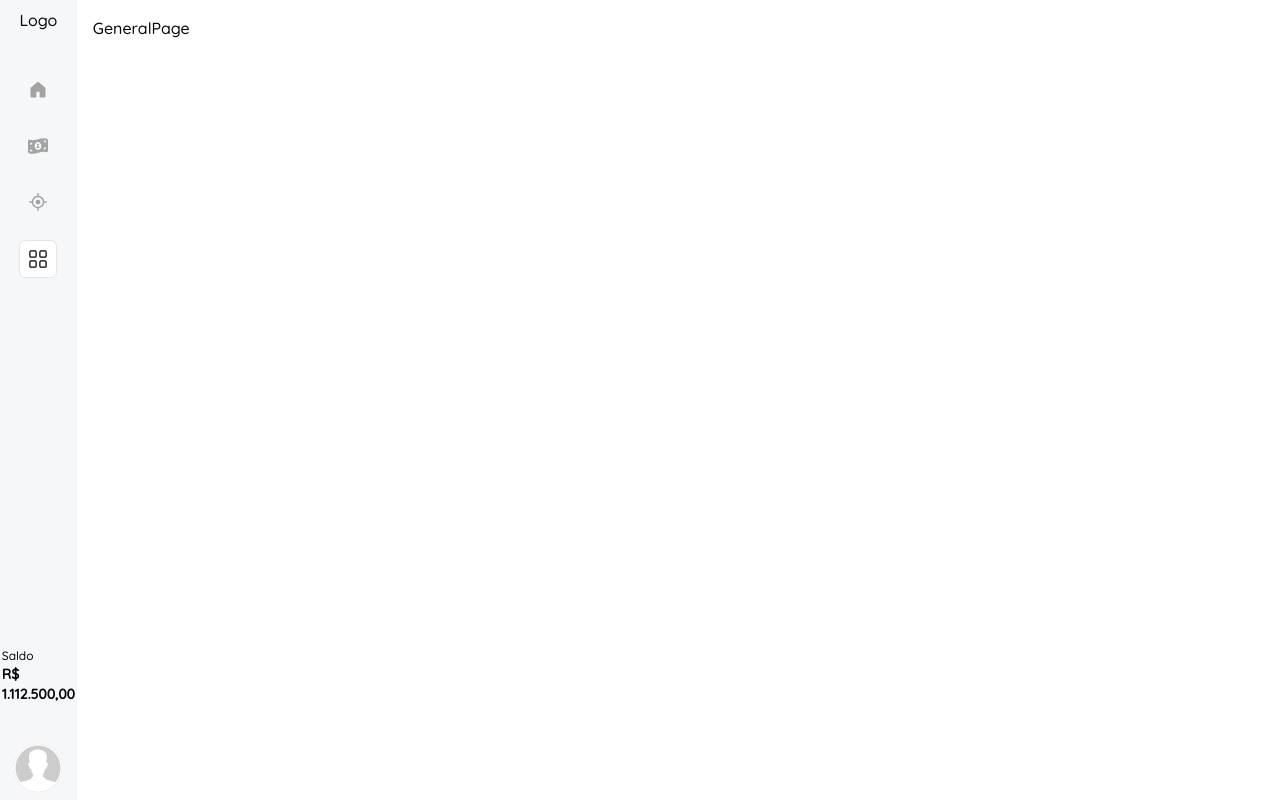
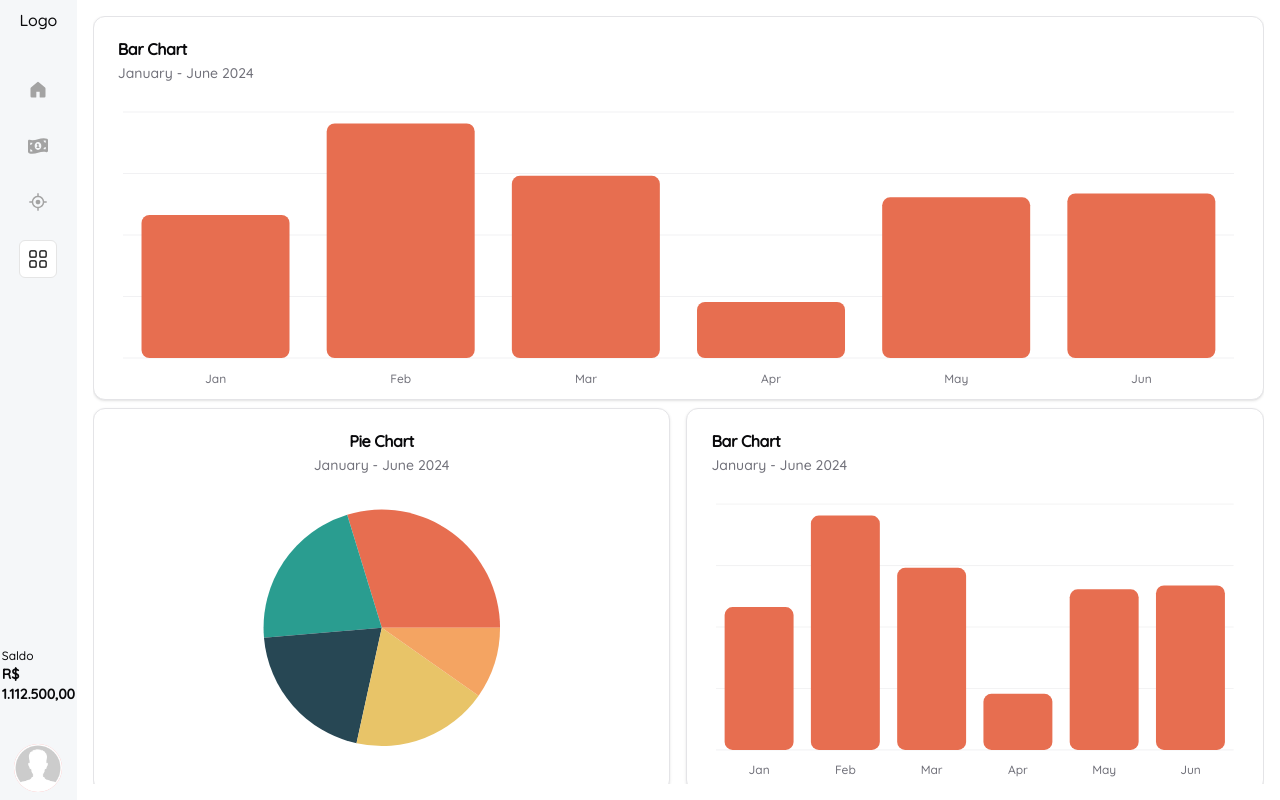
Before and after one commit to rafaapcode/finance-app, a Next.js app: page /main/general in a window 1280 px wide. Built offline with nearby package versions, Linux system fonts and the light colour scheme.

Commit message:
feat: creating the general page

```diff
--- /dev/null
+++ b/src/components/charts/barChart/BarChart.tsx
@@ -0,0 +1,64 @@
+"use client"
+
+import { Bar, BarChart, CartesianGrid, XAxis } from "recharts"
+
+import {
+  Card,
+  CardContent,
+  CardDescription,
+  CardHeader,
+  CardTitle
+} from "@/components/ui/card"
+import {
+  ChartConfig,
+  ChartContainer,
+  ChartTooltip,
+  ChartTooltipContent,
+} from "@/components/ui/chart"
+const chartData = [
+  { month: "January", desktop: 186 },
+  { month: "February", desktop: 305 },
+  { month: "March", desktop: 237 },
+  { month: "April", desktop: 73 },
+  { month: "May", desktop: 209 },
+  { month: "June", desktop: 214 },
+]
+
+const chartConfig = {
+  desktop: {
+    label: "Desktop",
+    color: "hsl(var(--chart-1))",
+  },
+} satisfies ChartConfig
+
+function BarChartComponent() {
+  return (
+    <Card className="h-full">
+      <CardHeader>
+        <CardTitle>Bar Chart</CardTitle>
+        <CardDescription>January - June 2024</CardDescription>
+      </CardHeader>
+      <CardContent className="h-full">
+        <ChartContainer config={chartConfig} className="h-[80%] w-full">
+          <BarChart accessibilityLayer data={chartData}>
+            <CartesianGrid vertical={false} />
+            <XAxis
+              dataKey="month"
+              tickLine={false}
+              tickMargin={10}
+              axisLine={false}
+              tickFormatter={(value) => value.slice(0, 3)}
+            />
+            <ChartTooltip
+              cursor={false}
+              content={<ChartTooltipContent hideLabel />}
+            />
+            <Bar dataKey="desktop" fill="var(--color-desktop)" radius={8} />
+          </BarChart>
+        </ChartContainer>
+      </CardContent>
+    </Card>
+  )
+}
+
+export default BarChartComponent;
--- a/src/pages/General/page.tsx
+++ b/src/pages/General/page.tsx
@@ -1,8 +1,21 @@
+import BarChartComponent from "@/components/charts/barChart/BarChart";
+import { PieChartComponent } from "@/components/charts/pieChart/PieChart";
+
 function GeneralPage() {
   return (
-    <div>
-      <h1>GeneralPage</h1>
-    </div>
+    <main className="h-full flex-1 overflow-y-auto scrollbar-none">
+      <div className="w-full h-1/2 max-h-[430px]">
+        <BarChartComponent />
+      </div>
+      <div className="flex gap-4 mt-2 h-1/2">
+        <div className="w-1/2 h-full">
+          <PieChartComponent />
+        </div>
+        <div className="w-1/2 h-full">
+          <BarChartComponent />
+        </div>
+      </div>
+    </main>
   );
 }
 
```
